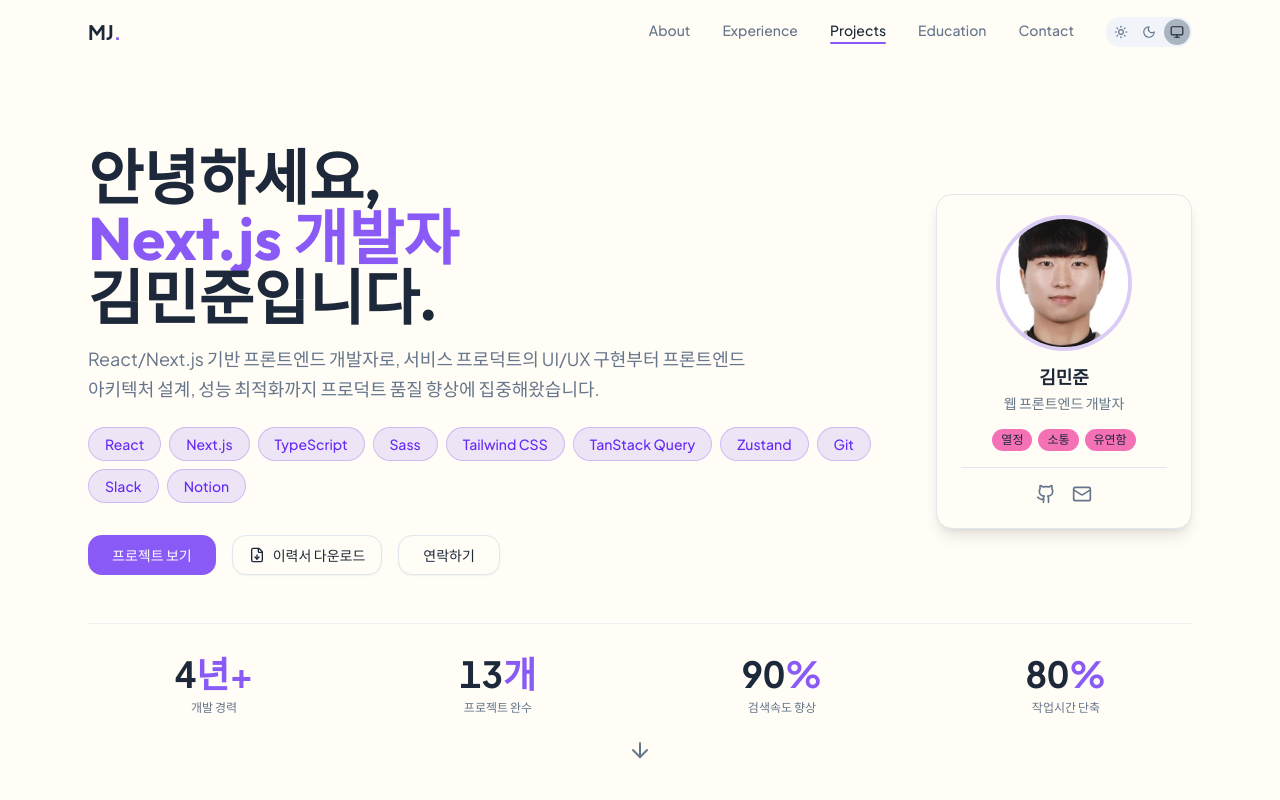
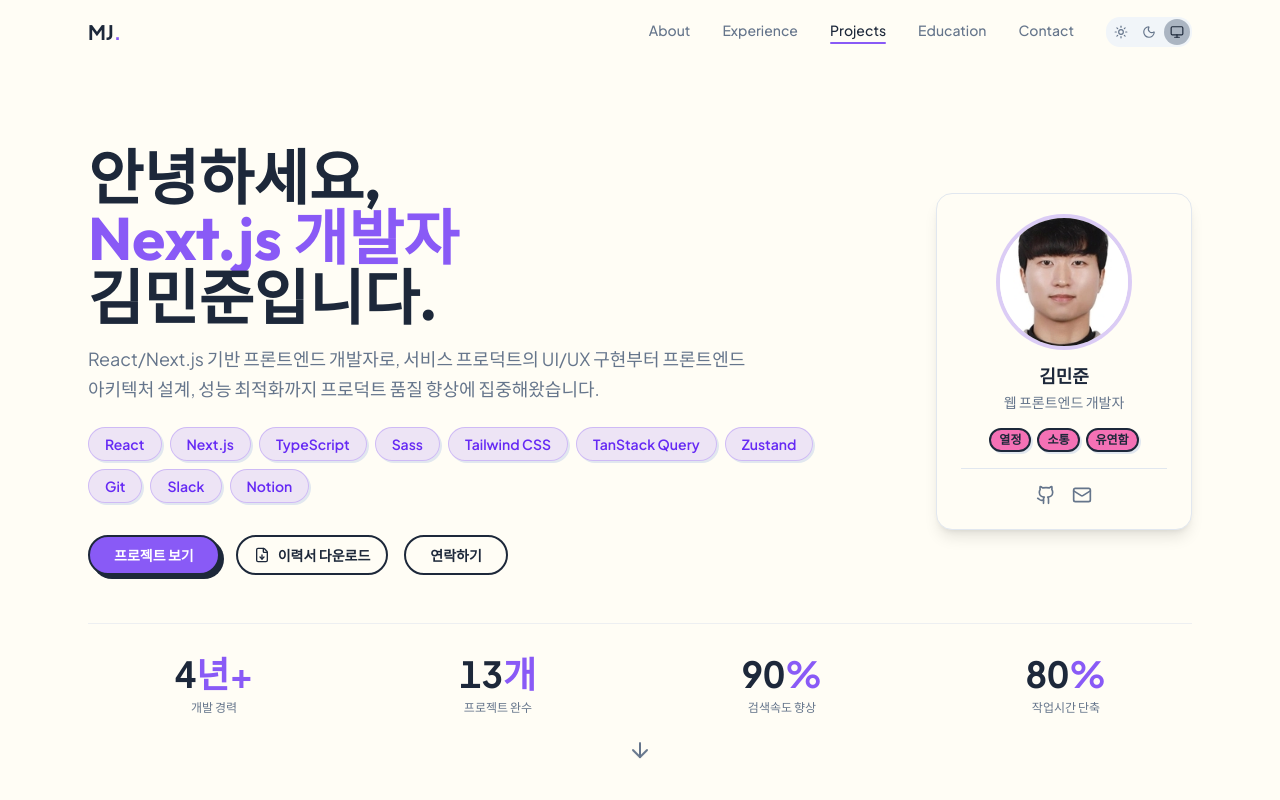
Before and after one commit to Kim-MJun/portfolio-draft-one, a React (Vite) app: page / in a window 1280 px wide. Shown: the top 800 px of the page. Built offline with nearby package versions, Linux system fonts and the light colour scheme; a web font is replaced by a local one.

Commit message:
feat: 버튼/배지 스티커 스타일 적용
Ultraworked with [Sisyphus](https://github.com/code-yeongyu/oh-my-opencode)

Co-authored-by: Sisyphus <clio-agent@sisyphuslabs.ai>

```diff
--- a/src/components/ui/badge.tsx
+++ b/src/components/ui/badge.tsx
@@ -5,18 +5,19 @@ import { cva, type VariantProps } from 'class-variance-authority';
 import { cn } from '@/lib/utils';
 
 const badgeVariants = cva(
-  'inline-flex items-center justify-center rounded-full border border-transparent px-2 py-0.5 text-xs font-medium w-fit whitespace-nowrap shrink-0 [&>svg]:size-3 gap-1 [&>svg]:pointer-events-none focus-visible:border-ring focus-visible:ring-ring/50 focus-visible:ring-[3px] aria-invalid:ring-destructive/20 dark:aria-invalid:ring-destructive/40 aria-invalid:border-destructive transition-[color,box-shadow] overflow-hidden',
+  'inline-flex items-center justify-center rounded-full border-2 border-foreground px-2 py-0.5 text-xs font-semibold w-fit whitespace-nowrap shrink-0 [&>svg]:size-3 gap-1 [&>svg]:pointer-events-none focus-visible:border-ring focus-visible:ring-ring/50 focus-visible:ring-[3px] aria-invalid:ring-destructive/20 dark:aria-invalid:ring-destructive/40 aria-invalid:border-destructive transition-[color,box-shadow,transform] shadow-[2px_2px_0px_hsl(var(--shadow-soft))] overflow-hidden',
   {
     variants: {
       variant: {
-        default: 'bg-primary text-primary-foreground [a&]:hover:bg-primary/90',
+        default: 'bg-accent text-accent-foreground [a&]:hover:bg-accent/90',
         secondary:
           'bg-secondary text-secondary-foreground [a&]:hover:bg-secondary/90',
         destructive:
           'bg-destructive text-white [a&]:hover:bg-destructive/90 focus-visible:ring-destructive/20 dark:focus-visible:ring-destructive/40 dark:bg-destructive/60',
         outline:
-          'border-border text-foreground [a&]:hover:bg-accent [a&]:hover:text-accent-foreground',
-        ghost: '[a&]:hover:bg-accent [a&]:hover:text-accent-foreground',
+          'bg-transparent text-foreground [a&]:hover:bg-accent [a&]:hover:text-accent-foreground',
+        ghost:
+          'bg-muted text-foreground [a&]:hover:bg-accent [a&]:hover:text-accent-foreground',
         link: 'text-primary underline-offset-4 [a&]:hover:underline',
       },
     },
--- a/src/components/ui/button.tsx
+++ b/src/components/ui/button.tsx
@@ -5,28 +5,28 @@ import { cva, type VariantProps } from 'class-variance-authority';
 import { cn } from '@/lib/utils';
 
 const buttonVariants = cva(
-  "cursor-pointer inline-flex items-center justify-center gap-2 whitespace-nowrap rounded-md text-sm font-medium transition-all disabled:pointer-events-none disabled:opacity-50 [&_svg]:pointer-events-none [&_svg:not([class*='size-'])]:size-4 shrink-0 [&_svg]:shrink-0 outline-none focus-visible:border-ring focus-visible:ring-ring/50 focus-visible:ring-[3px] aria-invalid:ring-destructive/20 dark:aria-invalid:ring-destructive/40 aria-invalid:border-destructive",
+  "cursor-pointer inline-flex items-center justify-center gap-2 whitespace-nowrap rounded-full text-sm font-semibold transition-all ease-[cubic-bezier(0.34,1.56,0.64,1)] motion-reduce:transition-none disabled:pointer-events-none disabled:opacity-50 [&_svg]:pointer-events-none [&_svg:not([class*='size-'])]:size-4 shrink-0 [&_svg]:shrink-0 outline-none focus-visible:border-ring focus-visible:ring-ring/50 focus-visible:ring-[3px] aria-invalid:ring-destructive/20 dark:aria-invalid:ring-destructive/40 aria-invalid:border-destructive",
   {
     variants: {
       variant: {
-        default: 'bg-primary text-primary-foreground hover:bg-primary/90',
+        default:
+          'bg-primary text-primary-foreground border-2 border-foreground shadow-[4px_4px_0px_hsl(var(--shadow-hard))] hover:-translate-x-0.5 hover:-translate-y-0.5 hover:shadow-[6px_6px_0px_hsl(var(--shadow-hard))] active:translate-x-0.5 active:translate-y-0.5 active:shadow-[2px_2px_0px_hsl(var(--shadow-hard))] motion-reduce:hover:transform-none motion-reduce:active:transform-none',
         destructive:
-          'bg-destructive text-white hover:bg-destructive/90 focus-visible:ring-destructive/20 dark:focus-visible:ring-destructive/40 dark:bg-destructive/60',
+          'bg-destructive text-white border-2 border-foreground shadow-[4px_4px_0px_hsl(var(--shadow-hard))] hover:-translate-x-0.5 hover:-translate-y-0.5 hover:shadow-[6px_6px_0px_hsl(var(--shadow-hard))] active:translate-x-0.5 active:translate-y-0.5 active:shadow-[2px_2px_0px_hsl(var(--shadow-hard))] focus-visible:ring-destructive/20 dark:focus-visible:ring-destructive/40 dark:bg-destructive/60 motion-reduce:hover:transform-none motion-reduce:active:transform-none',
         outline:
-          'border bg-background shadow-xs hover:bg-secondary hover:text-secondary-foreground dark:bg-input/30 dark:border-input dark:hover:bg-input/50',
+          'border-2 border-foreground bg-transparent text-foreground shadow-none hover:bg-tertiary hover:text-tertiary-foreground dark:bg-transparent dark:hover:bg-tertiary',
         secondary:
-          'bg-secondary text-secondary-foreground hover:bg-secondary/80',
-        ghost:
-          'hover:bg-secondary hover:text-secondary-foreground dark:hover:bg-secondary/50',
+          'bg-secondary text-secondary-foreground border-2 border-foreground shadow-[4px_4px_0px_hsl(var(--shadow-hard))] hover:-translate-x-0.5 hover:-translate-y-0.5 hover:shadow-[6px_6px_0px_hsl(var(--shadow-hard))] active:translate-x-0.5 active:translate-y-0.5 active:shadow-[2px_2px_0px_hsl(var(--shadow-hard))] motion-reduce:hover:transform-none motion-reduce:active:transform-none',
+        ghost: 'hover:bg-muted hover:text-foreground dark:hover:bg-muted/50',
         link: 'text-primary underline-offset-4 hover:underline',
       },
       size: {
         default: 'h-9 px-4 py-2 has-[>svg]:px-3',
-        xs: "h-6 gap-1 rounded-md px-2 text-xs has-[>svg]:px-1.5 [&_svg:not([class*='size-'])]:size-3",
-        sm: 'h-8 rounded-md gap-1.5 px-3 has-[>svg]:px-2.5',
-        lg: 'h-10 rounded-md px-6 has-[>svg]:px-4',
+        xs: "h-6 gap-1 px-2 text-xs has-[>svg]:px-1.5 [&_svg:not([class*='size-'])]:size-3",
+        sm: 'h-8 gap-1.5 px-3 has-[>svg]:px-2.5',
+        lg: 'h-10 px-6 has-[>svg]:px-4',
         icon: 'size-9',
-        'icon-xs': "size-6 rounded-md [&_svg:not([class*='size-'])]:size-3",
+        'icon-xs': "size-6 [&_svg:not([class*='size-'])]:size-3",
         'icon-sm': 'size-8',
         'icon-lg': 'size-10',
       },
```
